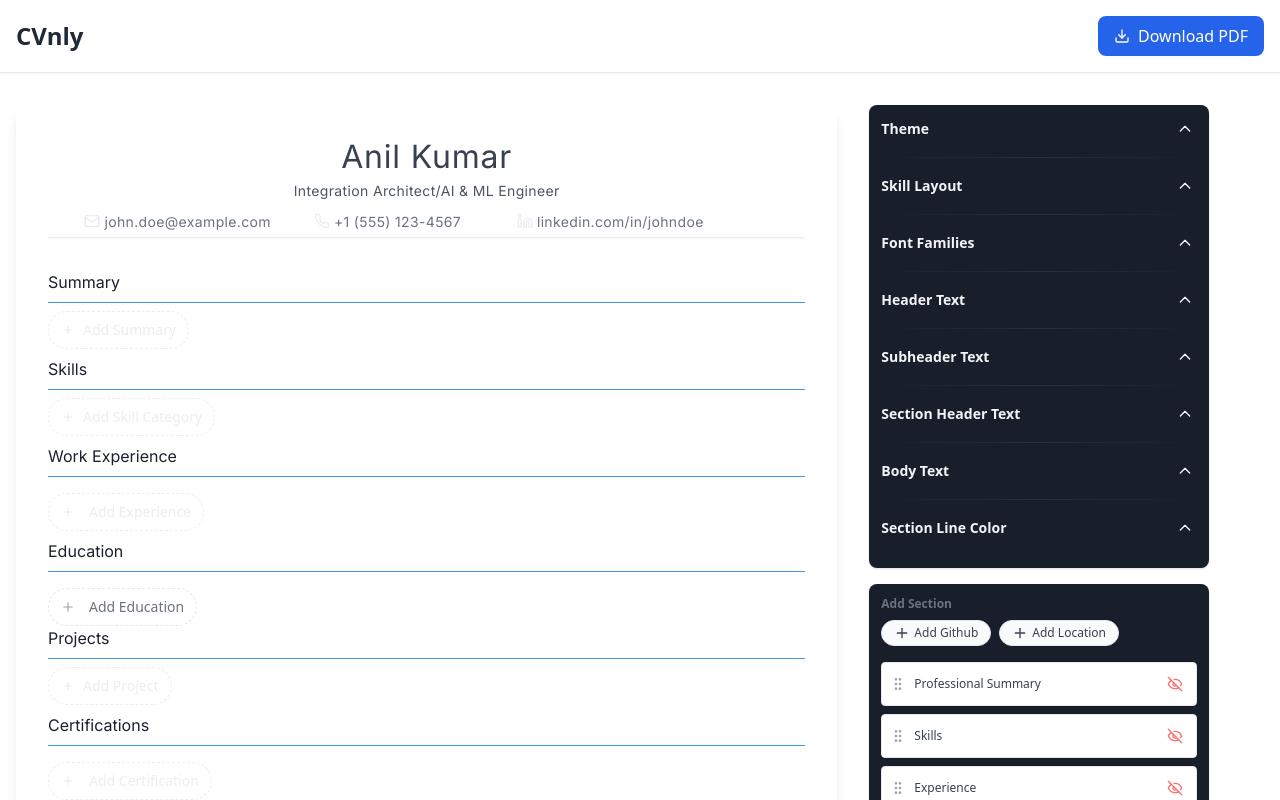
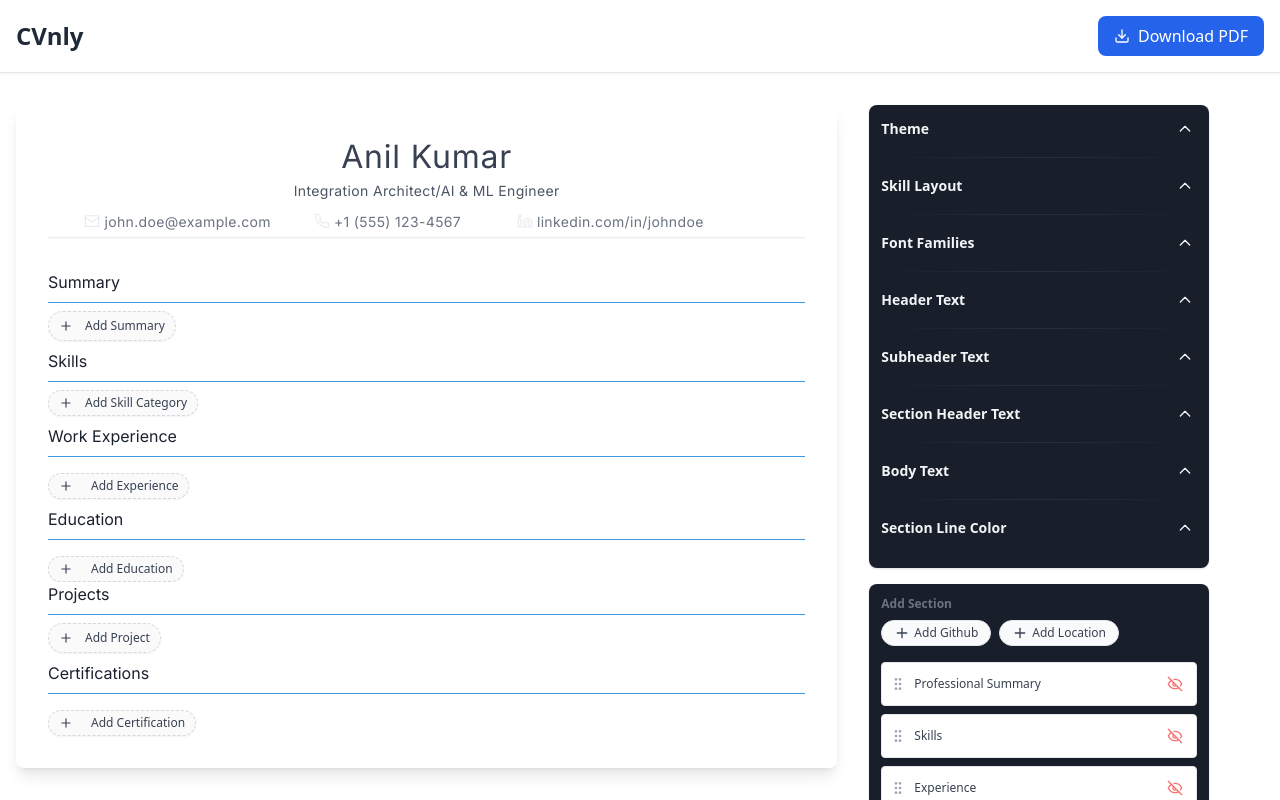
Before and after one commit to anil14349/cvnly, a React (Vite) app: page / in a window 1280 px wide. Shown: the top 800 px of the page. Built offline with nearby package versions, Linux system fonts and the light colour scheme; a web font is replaced by a local one.

Commit message:
added button styles

```diff
--- a/src/components/common/AddSectionButton.tsx
+++ b/src/components/common/AddSectionButton.tsx
@@ -12,6 +12,9 @@ interface AddSectionButtonProps {
     buttonClassName?: string;
     iconClassName?: string;
     textClassName?: string;
+    buttonStyleOverride?: React.CSSProperties;
+    iconStyleOverride?: React.CSSProperties;
+    textStyleOverride?: React.CSSProperties;
 }
 
 export const AddSectionButton = ({
@@ -21,7 +24,10 @@ export const AddSectionButton = ({
     variant = 'primary',
     buttonClassName,
     iconClassName,
-    textClassName
+    textClassName,
+    buttonStyleOverride,
+    iconStyleOverride,
+    textStyleOverride
 }: AddSectionButtonProps) => {
     const defaultButtonClass = SECTION_BUTTON_STYLES.button;
     const defaultIconClass = SECTION_BUTTON_STYLES.icon;
@@ -39,30 +45,50 @@ export const AddSectionButton = ({
             ? 'rgba(229, 231, 235, 0.4)'
             : 'rgba(156, 163, 175, 0.4)';
 
+        // Use a darker version of the line color for better visibility
+        const darkLineColor = fontOptions.theme === 'dark'
+            ? lineColor // In dark mode, keep the original color for contrast
+            : `rgba(${parseInt(lineColor.slice(1, 3), 16)}, ${parseInt(lineColor.slice(3, 5), 16)}, ${parseInt(lineColor.slice(5, 7), 16)}, 0.8)`; // Darker in light mode
+
         buttonStyle = {
-            border: `1px dashed ${isHovered ? hoverColor : lineColor}`,
-            borderColor: isHovered ? hoverColor : lineColor
+            border: `1.5px dashed ${isHovered ? darkLineColor : hoverColor}`,
+            borderColor: isHovered ? darkLineColor : hoverColor,
+            borderStyle: 'dashed',
+            borderWidth: '1.5px',
+            borderRadius: '16px',
+            padding: '4px 10px',
+            backgroundColor: isHovered ? 'transparent' : 'rgba(156, 163, 175, 0.05)',
+            transition: 'all 0.2s ease-in-out'
         };
-
-        iconStyle = { color: lineColor };
-        textStyle = { color: lineColor };
+        iconStyle = {
+            color: fontOptions.theme === 'dark' ? '#e5e7eb' : '#374151',
+            fontWeight: 'bold',
+            width: '14px',
+            height: '14px'
+        };
+        textStyle = {
+            color: fontOptions.theme === 'dark' ? '#e5e7eb' : '#374151', // Darker text (gray-800 in light mode, gray-200 in dark mode)
+            fontWeight: 400,
+            marginLeft: '4px',
+            fontSize: '0.75rem' // Smaller font size (12px)
+        };
     }
 
     return (
         <button
             onClick={onClick}
             className={`${defaultButtonClass} ${buttonClassName || ''}`}
-            style={buttonStyle}
+            style={{ ...buttonStyle, ...buttonStyleOverride }}
             onMouseEnter={() => setIsHovered(true)}
             onMouseLeave={() => setIsHovered(false)}
         >
             <Plus
-                className={`${defaultIconClass} ${iconClassName || ''}`}
-                style={iconStyle}
-            />
+        className={`${defaultIconClass} ${iconClassName || ''}`}
+        style={{ ...iconStyle, ...iconStyleOverride }}
+    />
             <span
                 className={`${defaultTextClass} ${textClassName || ''}`}
-                style={textStyle}
+                style={{ ...textStyle, ...textStyleOverride }}
             >
                 {text}
             </span>
--- a/src/components/common/LineColorButton.tsx
+++ b/src/components/common/LineColorButton.tsx
@@ -31,19 +31,43 @@ const LineColorButton: React.FC<LineColorButtonProps> = ({
         ? 'rgba(229, 231, 235, 0.4)'
         : 'rgba(156, 163, 175, 0.4)';
 
+    // Use a darker version of the line color for better visibility
+    const darkLineColor = fontOptions.theme === 'dark'
+        ? lineColor // In dark mode, keep the original color for contrast
+        : `rgba(${parseInt(lineColor.slice(1, 3), 16)}, ${parseInt(lineColor.slice(3, 5), 16)}, ${parseInt(lineColor.slice(5, 7), 16)}, 0.8)`; // Darker in light mode
+
     return (
         <button
             onClick={onClick}
-            className="inline-flex items-center gap-2 px-3 py-2 rounded-full transition-all print:hidden"
+            className="inline-flex items-center gap-2 px-4 py-2 rounded-full transition-all print:hidden shadow-sm"
             style={{
-                border: `1px dashed ${isHovered ? hoverColor : lineColor}`,
-                borderColor: isHovered ? hoverColor : lineColor
+                border: `1.5px dashed ${isHovered ? darkLineColor : hoverColor}`,
+                borderColor: isHovered ? darkLineColor : hoverColor,
+                borderStyle: 'dashed',
+                borderWidth: '1.5px',
+                borderRadius: '16px',
+                padding: '4px 10px',
+                backgroundColor: isHovered ? 'transparent' : 'rgba(156, 163, 175, 0.05)',
+                transition: 'all 0.2s ease-in-out'
             }}
             onMouseEnter={() => setIsHovered(true)}
             onMouseLeave={() => setIsHovered(false)}
         >
-            <Plus className={iconClassName} style={{ color: lineColor }} />
-            <span className={textClassName} style={{ color: lineColor }}>
+            <Plus className={iconClassName} style={{
+                color: fontOptions.theme === 'dark' ? '#e5e7eb' : '#374151',
+                fontWeight: 'bold',
+                width: '14px',
+                height: '14px'
+            }} />
+            <span
+                className={`${textClassName} font-medium`}
+                style={{
+                    color: fontOptions.theme === 'dark' ? '#e5e7eb' : '#374151',
+                    fontWeight: 400,
+                    marginLeft: '4px',
+                    fontSize: '0.75rem' // Smaller font size (12px)
+                }}
+            >
                 {text}
             </span>
         </button>
--- a/src/components/common/constants.ts
+++ b/src/components/common/constants.ts
@@ -3,12 +3,9 @@ export const SECTION_ADD_BUTTON_BASE = 'add-section-btn mt-4 flex items-center p
 
 // Button styles object pattern (for consistency)
 export const SECTION_BUTTON_STYLES = {
-    //button: 'add-section-btn mt-2 flex items-center gap-1.5 px-3 py-1.5 rounded hover:bg-gray-50 dark:hover:bg-gray-800/50 transition-colors bg-transparent print:hidden',
-    button: 'inline-flex items-center gap-2 px-3 py-2 rounded-full border border-dashed border-gray-200 hover:border-gray-300 hover:bg-gray-50 transition-all print:hidden',
-    //icon: 'w-3.5 h-3.5 mr-1.5 text-gray-400 transition-colors group-hover:text-gray-500',
-    icon: 'w-3.5 h-3.5 text-gray-400',
-    //text: 'text-sm text-gray-500 dark:text-gray-400 group-hover:text-gray-700 dark:group-hover:text-gray-300'
-    text: 'text-sm text-gray-500'
+    button: 'inline-flex items-center gap-2 px-4 py-2 rounded-full border-1.5 border-dashed border-gray-300 hover:border-gray-400 hover:bg-gray-50 dark:hover:bg-gray-800/30 transition-all print:hidden shadow-sm',
+    icon: 'w-4 h-4 text-gray-500',
+    text: 'text-sm font-medium text-gray-600 dark:text-gray-300'
 };
 
 // Button variants
@@ -26,7 +23,7 @@ export const SECTION_DELETE_ICON_SIZE = 'w-3 h-3';
 export const SECTION_DELETE_SMALL_ICON_SIZE = 'w-2.5 h-2.5';
 
 // Common button text styles
-export const SECTION_BUTTON_TEXT_STYLE = 'text-sm text-gray-500 dark:text-gray-400';
+export const SECTION_BUTTON_TEXT_STYLE = 'text-xs text-gray-900 dark:text-gray-200 font-normal';
 
 // Common delete button styles
 export const SECTION_DELETE_BUTTON_BASE = 'text-gray-400 hover:text-red-500 opacity-0 transition-opacity print:hidden';
--- a/src/components/sections/EducationSection/EducationSection.tsx
+++ b/src/components/sections/EducationSection/EducationSection.tsx
@@ -32,7 +32,6 @@ import {
   DETAIL_SUFFIX,
   EDUCATION_TEXT_CLASS,
 } from "./constants";
-import { color } from "html2canvas/dist/types/css/types/color";
 
 const EducationSection: React.FC<EducationSectionProps> = ({
   educations,
@@ -256,6 +255,7 @@ const EducationSection: React.FC<EducationSectionProps> = ({
           buttonClassName={ADD_EDUCATION_BUTTON_CLASS}
           iconClassName={ADD_ICON_SIZE}
           textClassName={EDUCATION_TEXT_CLASS}
+          fontOptions={fontOptions}
         />
       </div>
     </div>
```
